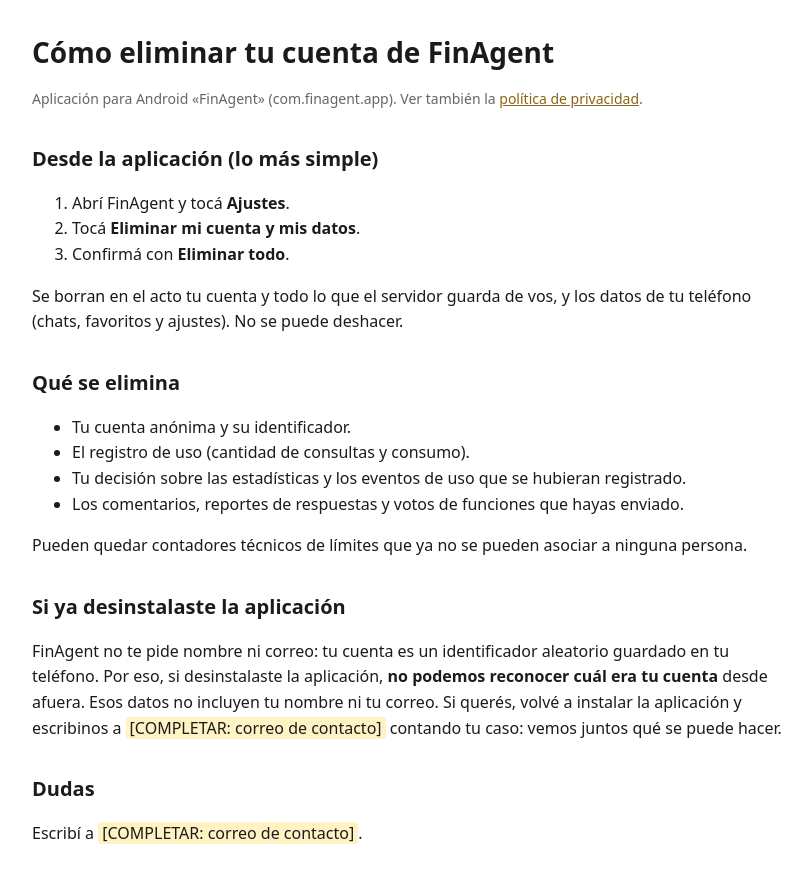
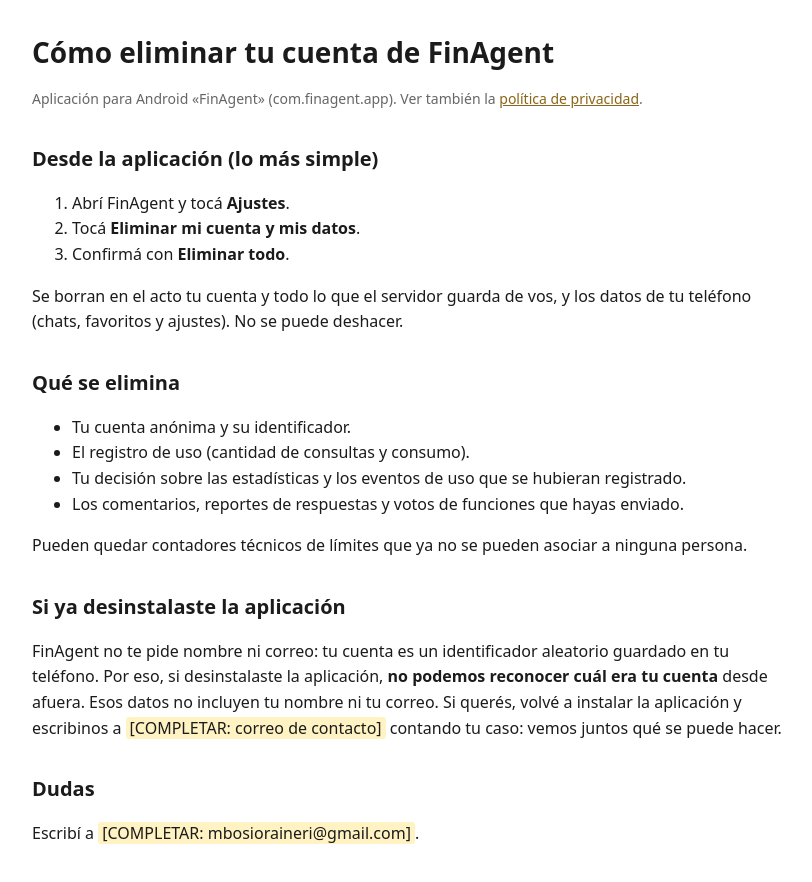
Before and after one commit to GameroSip/Finagent, a website: page docs/eliminar-cuenta.html in a window 1280 px wide. Shown: the whole page, without its empty margins (228-1040 px from the left). Drawn offline with Linux system fonts and the light colour scheme.

Commit message:
Update contact email in eliminar-cuenta.html

```diff
--- a/docs/eliminar-cuenta.html
+++ b/docs/eliminar-cuenta.html
@@ -31,6 +31,6 @@
 <p>FinAgent no te pide nombre ni correo: tu cuenta es un identificador aleatorio guardado en tu teléfono. Por eso, si desinstalaste la aplicación, <strong>no podemos reconocer cuál era tu cuenta</strong> desde afuera. Esos datos no incluyen tu nombre ni tu correo. Si querés, volvé a instalar la aplicación y escribinos a <span class="todo">[COMPLETAR: correo de contacto]</span> contando tu caso: vemos juntos qué se puede hacer.</p>
 
 <h2>Dudas</h2>
-<p>Escribí a <span class="todo">[COMPLETAR: correo de contacto]</span>.</p>
+<p>Escribí a <span class="todo">[COMPLETAR: mbosioraineri@gmail.com]</span>.</p>
 </body>
 </html>
```
